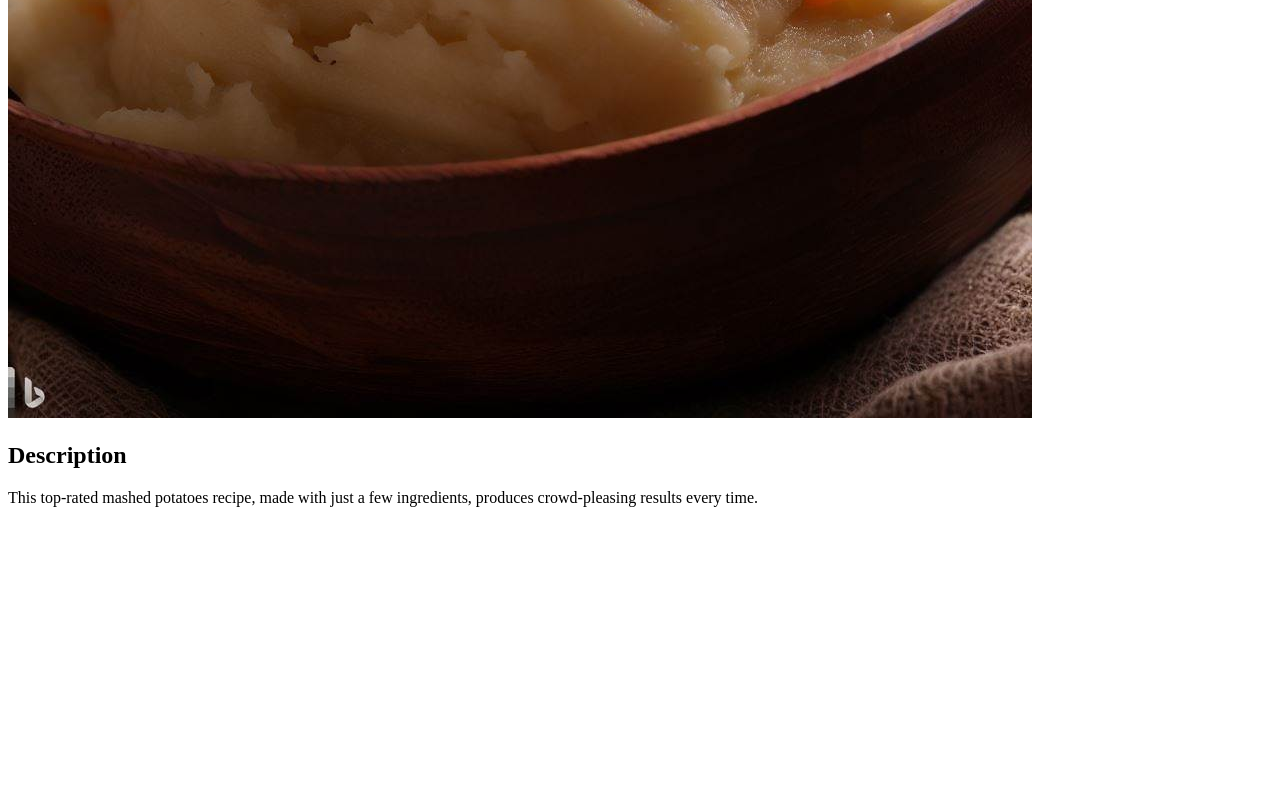
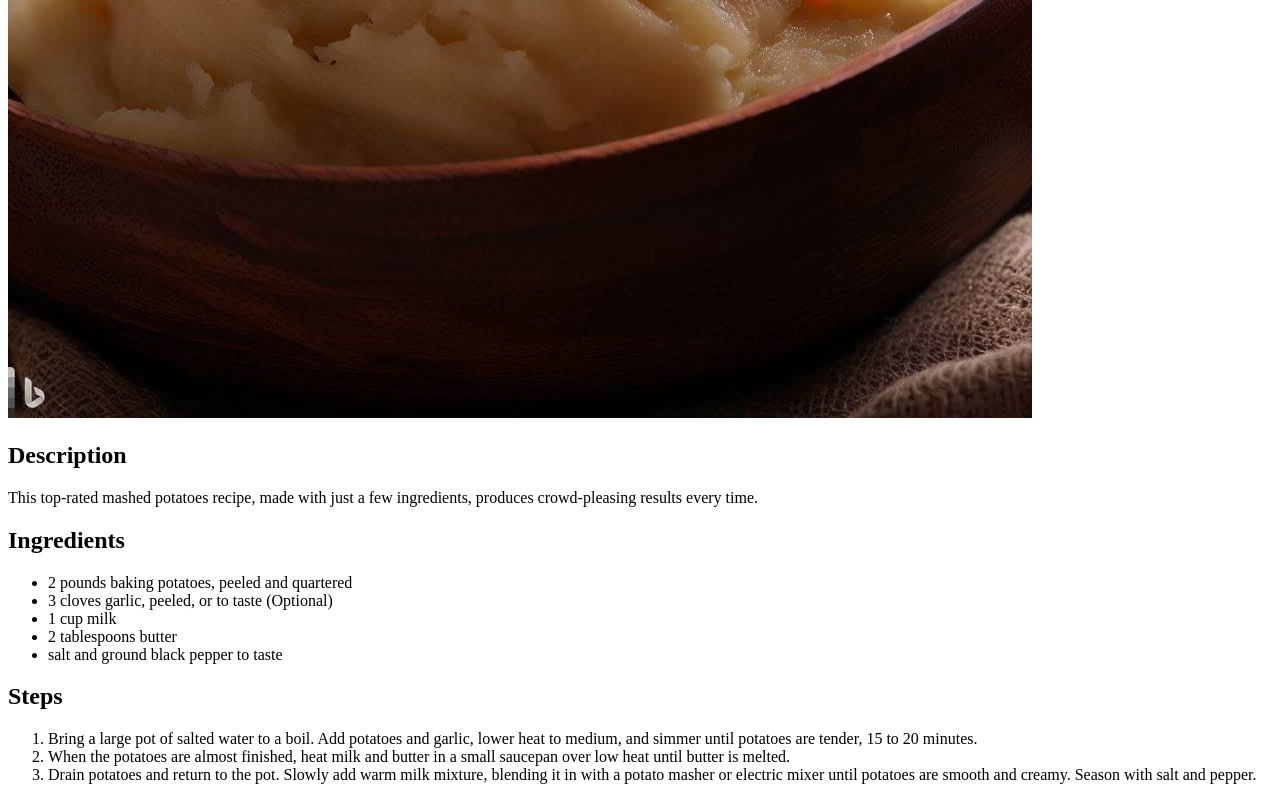
Before and after one commit to rc-gr/odin-recipes, a plain HTML site: page recipes/basic-mashed-potatoes.html in a window 1280 px wide. Shown: the part 686-1486 px from the top of the page. Before the commit the page ends 1209 px from the top, so only its background shows below. Drawn offline with Linux system fonts and the light colour scheme.

Commit message:
Add ingredients and steps to a recipe

```diff
--- a/recipes/basic-mashed-potatoes.html
+++ b/recipes/basic-mashed-potatoes.html
@@ -10,5 +10,19 @@
   <img src="../img/basic-mashed-potatoes-finished.jpeg" alt="Finished basic mashed potatoes">
   <h2>Description</h2>
   <p>This top-rated mashed potatoes recipe, made with just a few ingredients, produces crowd-pleasing results every time.</p>
+  <h2>Ingredients</h2>
+  <ul>
+    <li>2 pounds baking potatoes, peeled and quartered</li>
+    <li>3 cloves garlic, peeled, or to taste (Optional)</li>
+    <li>1 cup milk</li>
+    <li>2 tablespoons butter</li>
+    <li>salt and ground black pepper to taste</li>
+  </ul>
+  <h2>Steps</h2>
+  <ol>
+    <li>Bring a large pot of salted water to a boil. Add potatoes and garlic, lower heat to medium, and simmer until potatoes are tender, 15 to 20 minutes.</li>
+    <li>When the potatoes are almost finished, heat milk and butter in a small saucepan over low heat until butter is melted.</li>
+    <li>Drain potatoes and return to the pot. Slowly add warm milk mixture, blending it in with a potato masher or electric mixer until potatoes are smooth and creamy. Season with salt and pepper.</li>
+  </ol>
 </body>
 </html>
```
